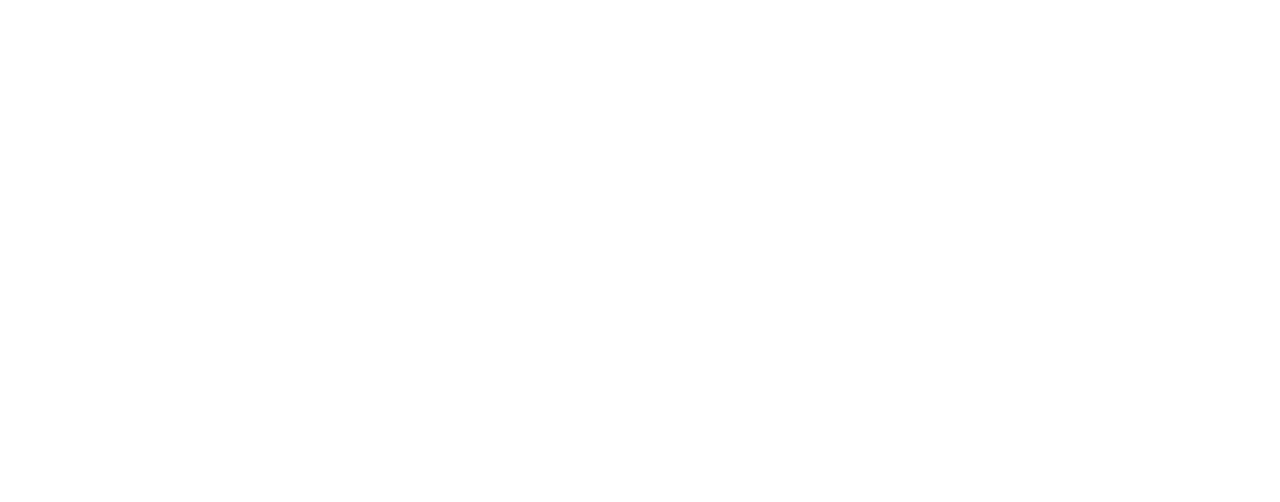
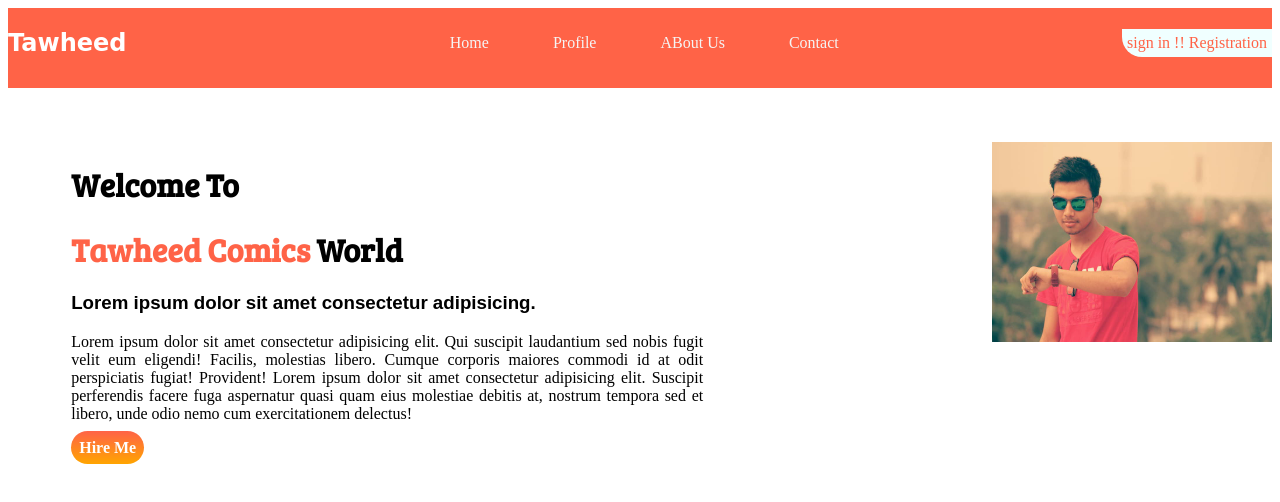
Before and after one commit to tawheedshimul/portfolio, a plain HTML site: page index.html in a window 1280 px wide. Drawn offline with Linux system fonts and the light colour scheme; a web font is replaced by a local one.

Commit message:
first commit

```diff
--- a/css/style.css
+++ b/css/style.css
@@ -0,0 +1,80 @@
+
+/* navbar start */
+.navbar{
+    height: 80px;
+    width: 100%;
+    background-color: tomato;
+    padding: auto;
+
+
+}
+nav{
+    display: flex;
+    align-items: center;
+    justify-content: space-between;
+
+}
+.logo{
+    color:white;
+    font-family: cursive;
+    cursor: pointer;
+}
+nav ul li{
+    display: inline-block;
+    list-style-type: none;
+    padding: 10px 30px;
+    color: whitesmoke;
+}
+
+nav ul li:hover{
+    color:tomato;
+    background-color: white;
+    border-radius: 20px;
+    padding:15px;
+}
+
+.registration{
+    color:tomato;
+    background-color: azure;
+    border-bottom-left-radius: 20px;
+    padding: 5px;
+}
+
+/* navbar end  */
+.topbar{
+    display: flex;
+    justify-content: space-between;
+}
+.topbanner{
+
+}
+h1{
+    font-family: 'Bree Serif', serif;
+
+}
+.topa{
+    width: 50%;
+    padding-left: 5%;
+    text-align: justify;
+}
+topb{
+    align-items: right;
+
+}
+.ncolor{
+    color:tomato;
+}
+.linkb{
+    text-decoration: none;
+    color:white;
+    padding:8px;
+    border-radius: 50px;
+    background-image: linear-gradient(tomato, orange);
+    font-weight: 800
+
+}
+
+h3{
+    font-weight: ;
+    font-family: Arial, Helvetica, sans-serif;
+}
--- a/index.html
+++ b/index.html
@@ -7,8 +7,47 @@
     <title>My Portfolio Website</title>
     <link rel="shortcut icon" href="image/favicon.png" type="image/x-icon">
     <link rel="stylesheet" href="css/style.css">
+    <link rel="preconnect" href="https://fonts.googleapis.com">
+    <link rel="preconnect" href="https://fonts.gstatic.com" crossorigin>
+    <link href="https://fonts.googleapis.com/css2?family=Bree+Serif&family=Lobster&family=Righteous&family=Splash&display=swap" rel="stylesheet">
 </head>
 <body>
+    <div class="navbar">
+        <nav>
 
+            <h1 class="logo">Tawheed</h2>
+
+            <ul>
+                <li>Home</li>
+                <li>Profile</li>
+                <li>ABout Us</li>
+                <li>Contact</li>
+            </ul>
+
+            <p class="registration">sign in !! Registration</p>
+
+        </nav>
+
+    </div>
+
+    <br>
+    <br><br>
+
+    <div class="topbar">
+        <div class="topa">
+            <h1>
+                Welcome To
+            </h1>
+            <h1> <span class="ncolor"> Tawheed Comics </span>World</h1>
+            <h3>Lorem ipsum dolor sit amet consectetur adipisicing.</h3>
+            <p>Lorem ipsum dolor sit amet consectetur adipisicing elit. Qui suscipit laudantium sed nobis fugit velit eum eligendi! Facilis, molestias libero. Cumque corporis maiores commodi id at odit perspiciatis fugiat! Provident! Lorem ipsum dolor sit amet consectetur adipisicing elit. Suscipit perferendis facere fuga aspernatur quasi quam eius molestiae debitis at, nostrum tempora sed et libero, unde odio nemo cum exercitationem delectus!</p>
+            <a class="linkb" href="facebook.com/tawheed.shimul">Hire Me</a>
+
+
+        </div>
+        <div class="topb">
+            <img height="200px" width="280px" src="image/tawheed.jpg" alt="tawheed">
+        </div>
+    </div>
 </body>
 </html>
```
Also changed, not shown: image/circle.jpg (added), image/circle1.png (added), 1 other file.
